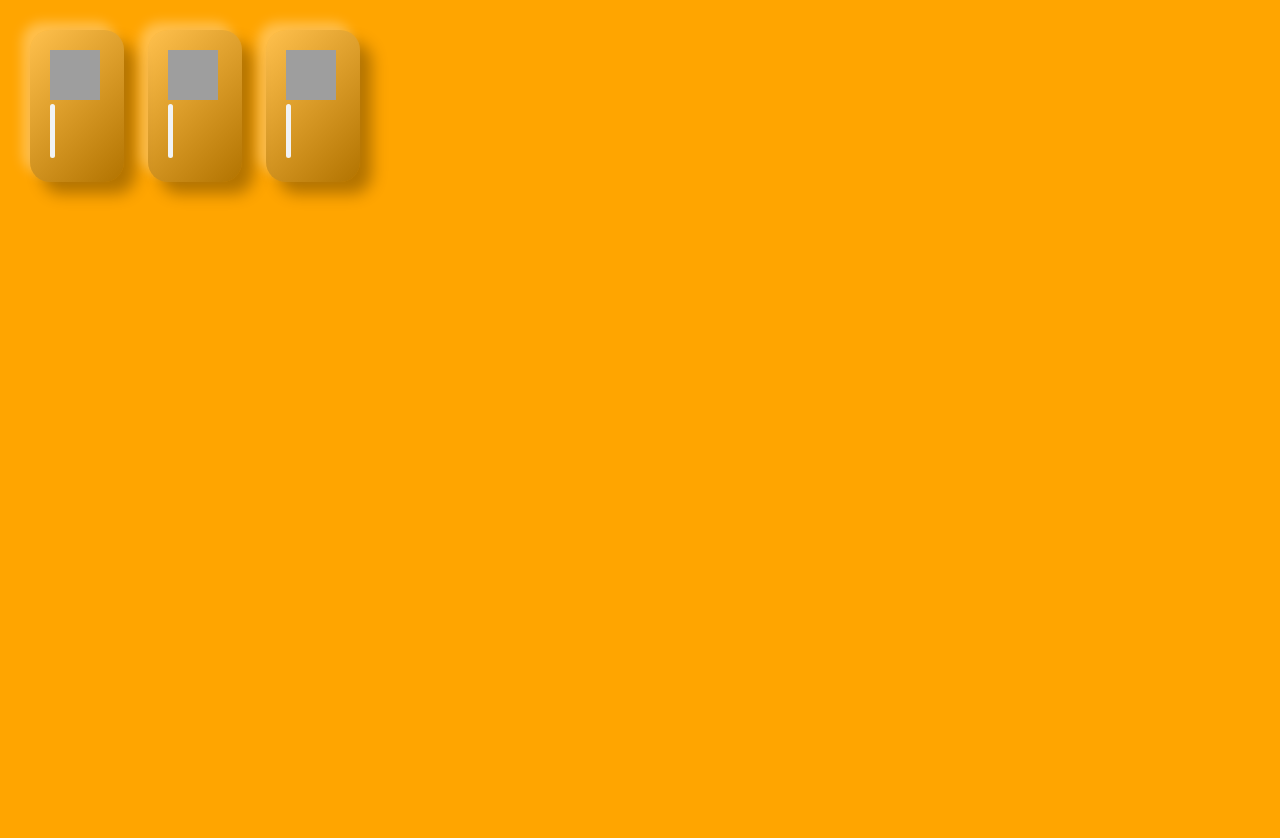
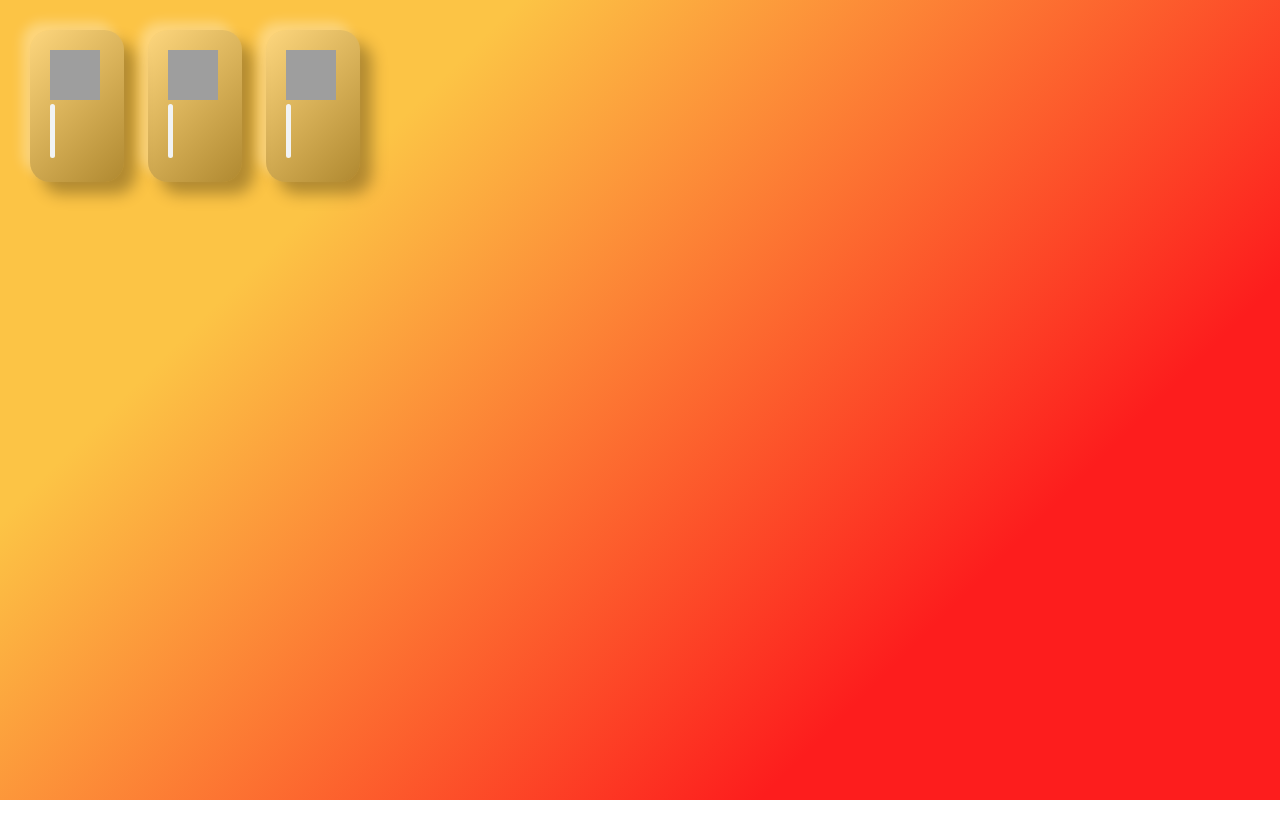
Before and after one commit to KennyOliver/animal-farm, a plain HTML site: page index.html in a window 1280 px wide. Before the commit the page ends 800 px from the top, so only its background shows below. Drawn offline with Linux system fonts and the light colour scheme; grey boxes are pictures that could not be loaded.

Commit message:
[+] Yellow to red gradient for background (html { height: 100%; } for background to fill page)

```diff
--- a/style.css
+++ b/style.css
@@ -1,5 +1,12 @@
+html {
+  height: 100%; /* make background fill entire page */
+}
+
 body {
-  background: orange;
+  background: rgb(252,196,69); /* fallback */
+  background: linear-gradient(135deg, rgba(252,196,69,1) 25%, rgba(253,29,29,1) 75%);
+  background-repeat: no-repeat;
+  height: 100%;
   margin: 0 auto;
   padding: 20px;
 }
```
